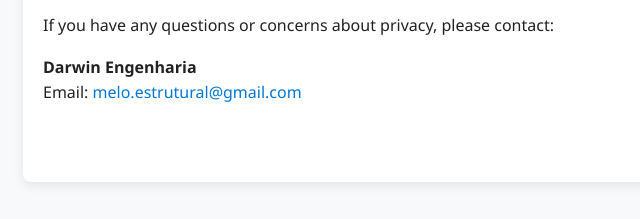
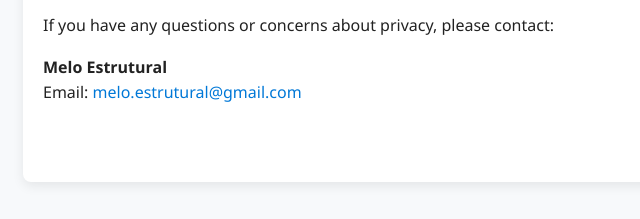
Before and after one commit to XportOne/xportone.github.io, a plain HTML site: page index.html in a window 1280 px wide. Shown: the part 1119-1338 px from the top of the page, 172-812 px from the left. Drawn offline with Linux system fonts and the light colour scheme.

Commit message:
Update contact name in privacy section

```diff
--- a/index.html
+++ b/index.html
@@ -89,7 +89,7 @@
         <p>Because no personal data is collected or transmitted, there is no need for explicit consent or deletion requests.</p>
         <p>However, users may delete the local cache file or uninstall the add-in at any time to remove all locally stored information.</p>
         <p>If you have any questions or concerns about privacy, please contact:</p>
-        <p><strong>Darwin Engenharia</strong><br>
+        <p><strong>Melo Estrutural</strong><br>
            Email: <a href="mailto:melo.estrutural@gmail.com">melo.estrutural@gmail.com</a></p>
     </main>
 
```
